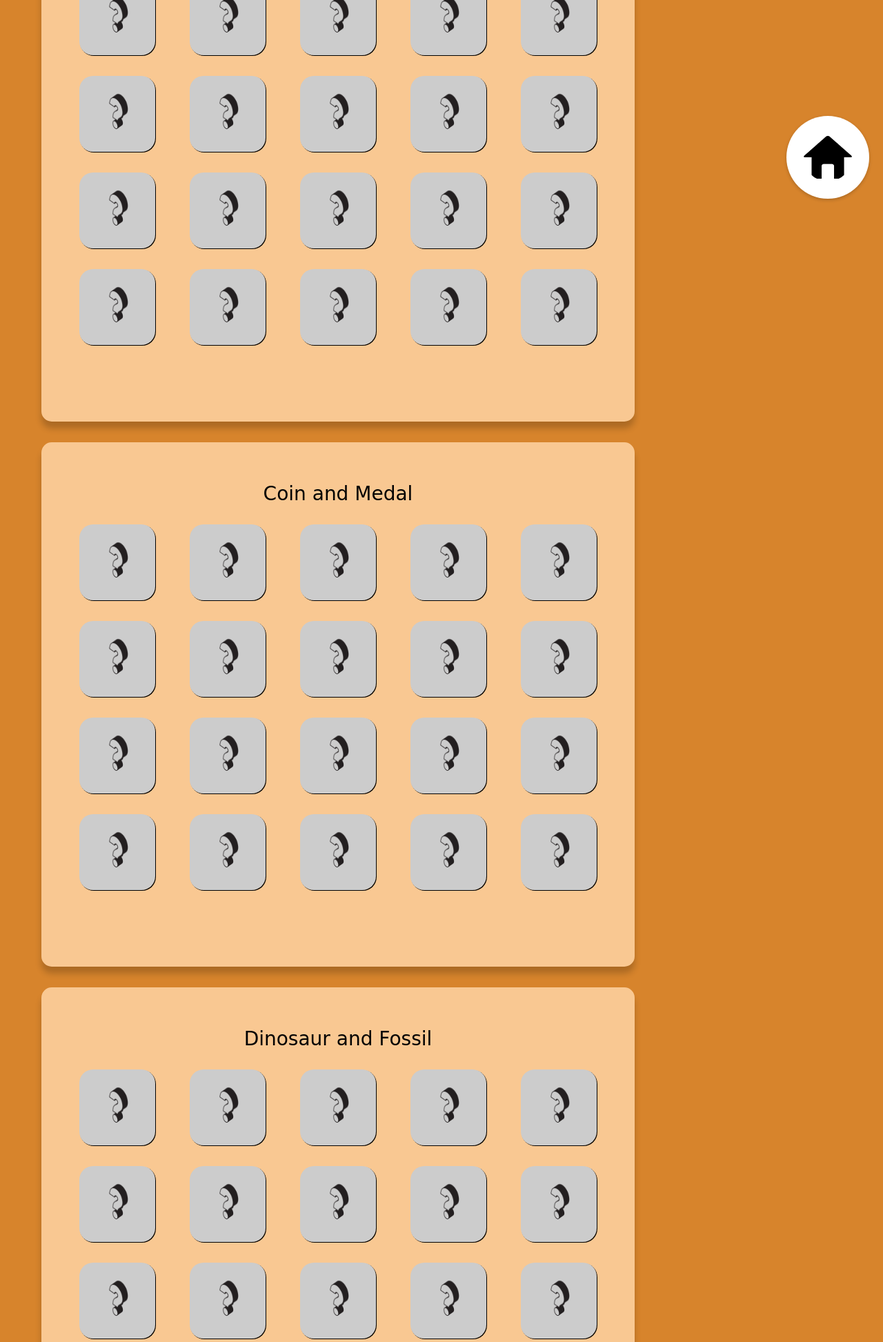
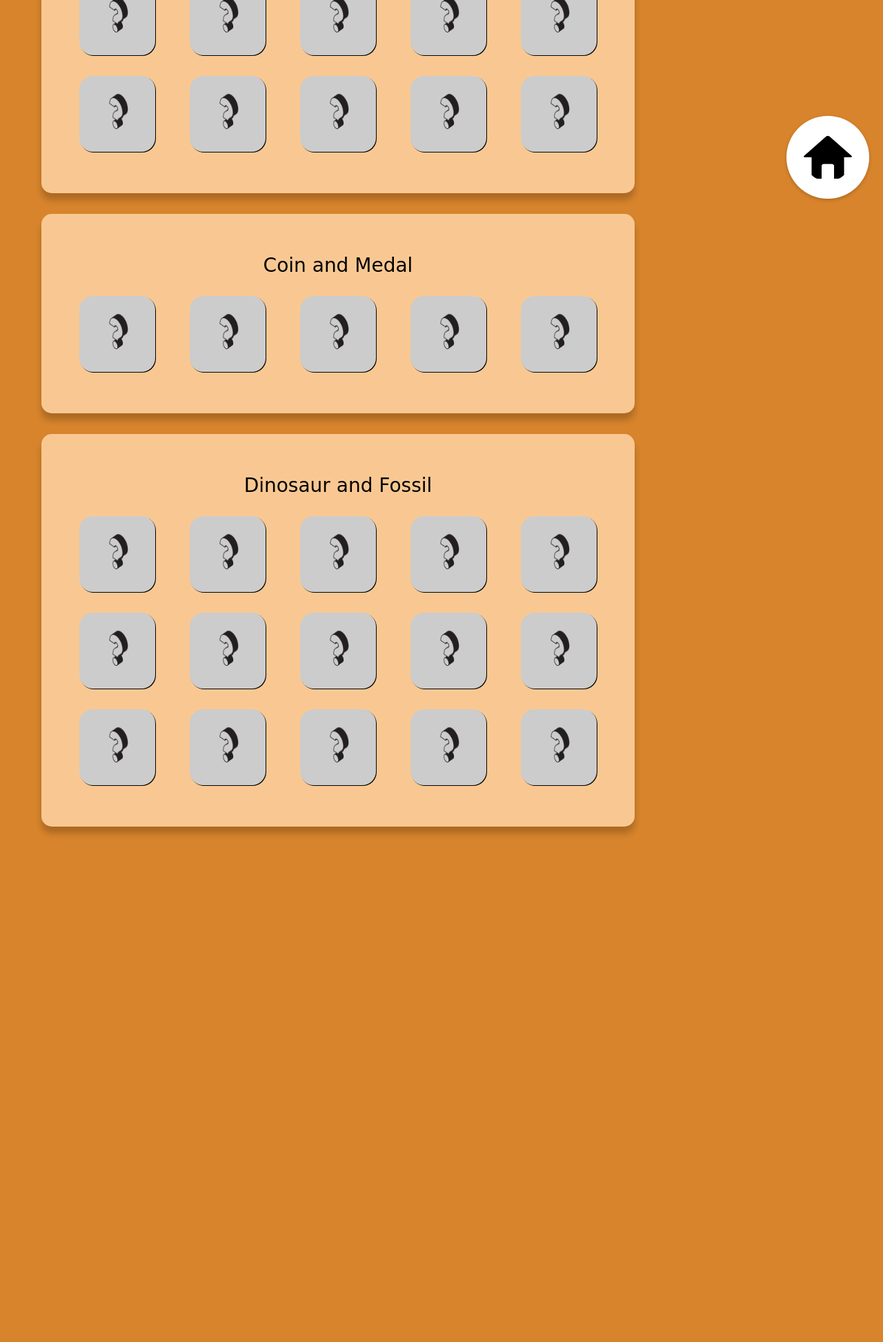
Before and after one commit to lazyelement/TeamProject-3A, a Flask app: page /collections in a window 1280 px wide. Shown: the part 492-2437 px from the top of the page at 69% size. After the commit the page ends 1703 px from the top, so only its background shows below. Run offline with Flask 3, Linux system fonts and the light colour scheme; the visitor is signed in with stand-in values (Sample User, id 1); data that the repository does not hold is empty; some web fonts are replaced.

Commit message:
improvements

```diff
--- a/static/artifactInfo.css
+++ b/static/artifactInfo.css
@@ -11,7 +11,7 @@ body {
 
 .whitebox {
     width: 800px;
-    height: 1400px;
+    height: 1350px;
     background-color: white;
     border-radius: 15px;
     box-shadow:  0 10px 10px rgba(0, 0, 0, 0.2);;
@@ -22,7 +22,7 @@ body {
     font-size: 65px;
     font-family: 'Alfa Slab One', cursive;
     color: #000;
-    margin-top: 100px;
+    margin-top: 50px;
     text-align: center;
 }
 
@@ -65,7 +65,7 @@ p {
     color: #000;
     margin-top: 100px;
     text-align: justify;
-    padding: 10px;
+    padding: 20px;
 }
 
 
--- a/static/loginCollection.css
+++ b/static/loginCollection.css
@@ -21,7 +21,7 @@ img{
 
 .collection-cat{
     width: 800px;
-    height: 700px;
+    height: 100%;
     padding:30px;
     margin-left: 60px;
     background-color: #f9c892;
--- a/static/style.css
+++ b/static/style.css
@@ -47,7 +47,7 @@ form input {
     align-items: flex-start;
     width: 100%;
     position: relative;
-    z-index: 998;
+    z-index: 500;
 }
 
 label {
@@ -90,7 +90,7 @@ button {
     position: fixed;
     bottom: 00px;
     right: -100px;
-    z-index: 500;
+    z-index: 1;
 }
 
 .image-container img {
--- a/templates/loading.html
+++ b/templates/loading.html
@@ -21,6 +21,7 @@
          display: flex;
          justify-content: center;
          align-items: center;
+         z-index: 500;
       }
       .char {
          font-size: 74px;
--- a/templates/loginCollection.html
+++ b/templates/loginCollection.html
@@ -131,40 +131,6 @@
                 <img src="../static/questionmark.png" alt="">
             </div>
         </div>
-        <div class="row">
-            <div class="gray-box">
-                <img src="../static/questionmark.png" alt="">
-            </div>
-            <div class="gray-box">
-                <img src="../static/questionmark.png" alt="">
-            </div>
-            <div class="gray-box">
-                <img src="../static/questionmark.png" alt="">
-            </div>
-            <div class="gray-box">
-                <img src="../static/questionmark.png" alt="">
-            </div>
-            <div class="gray-box">
-                <img src="../static/questionmark.png" alt="">
-            </div>
-        </div>
-        <div class="row">
-            <div class="gray-box">
-                <img src="../static/questionmark.png" alt="">
-            </div>
-            <div class="gray-box">
-                <img src="../static/questionmark.png" alt="">
-            </div>
-            <div class="gray-box">
-                <img src="../static/questionmark.png" alt="">
-            </div>
-            <div class="gray-box">
-                <img src="../static/questionmark.png" alt="">
-            </div>
-            <div class="gray-box">
-                <img src="../static/questionmark.png" alt="">
-            </div>
-        </div>
     </div>
     <div class="collection-cat">
         <p class="title">Coin and Medal</p>
@@ -175,57 +141,6 @@
                 {% else %}
                 <img src="../static/questionmark.png" alt="">
                 {% endif %}
-            </div>
-            <div class="gray-box">
-                <img src="../static/questionmark.png" alt="">
-            </div>
-            <div class="gray-box">
-                <img src="../static/questionmark.png" alt="">
-            </div>
-            <div class="gray-box">
-                <img src="../static/questionmark.png" alt="">
-            </div>
-            <div class="gray-box">
-                <img src="../static/questionmark.png" alt="">
-            </div>
-        </div>
-        <div class="row">
-            <div class="gray-box">
-                <img src="../static/questionmark.png" alt="">
-            </div>
-            <div class="gray-box">
-                <img src="../static/questionmark.png" alt="">
-            </div>
-            <div class="gray-box">
-                <img src="../static/questionmark.png" alt="">
-            </div>
-            <div class="gray-box">
-                <img src="../static/questionmark.png" alt="">
-            </div>
-            <div class="gray-box">
-                <img src="../static/questionmark.png" alt="">
-            </div>
-        </div>
-        <div class="row">
-            <div class="gray-box">
-                <img src="../static/questionmark.png" alt="">
-            </div>
-            <div class="gray-box">
-                <img src="../static/questionmark.png" alt="">
-            </div>
-            <div class="gray-box">
-                <img src="../static/questionmark.png" alt="">
-            </div>
-            <div class="gray-box">
-                <img src="../static/questionmark.png" alt="">
-            </div>
-            <div class="gray-box">
-                <img src="../static/questionmark.png" alt="">
-            </div>
-        </div>
-        <div class="row">
-            <div class="gray-box">
-                <img src="../static/questionmark.png" alt="">
             </div>
             <div class="gray-box">
                 <img src="../static/questionmark.png" alt="">
@@ -298,23 +213,6 @@
                 <img src="../static/questionmark.png" alt="">
             </div>
         </div>
-        <div class="row">
-            <div class="gray-box">
-                <img src="../static/questionmark.png" alt="">
-            </div>
-            <div class="gray-box">
-                <img src="../static/questionmark.png" alt="">
-            </div>
-            <div class="gray-box">
-                <img src="../static/questionmark.png" alt="">
-            </div>
-            <div class="gray-box">
-                <img src="../static/questionmark.png" alt="">
-            </div>
-            <div class="gray-box">
-                <img src="../static/questionmark.png" alt="">
-            </div>
-        </div>
     </div>
 
     <a href="/home" class="floating-btn">
--- a/templates/question.html
+++ b/templates/question.html
@@ -51,7 +51,7 @@
     var artifactObj = JSON.parse('{{ artifact | tojson | safe }}');
     var locationHint = artifactObj.hint;
     var hintMessage = document.getElementById('hintMessage');
-    hintMessage.textContent = `Hint: The artifact is located at ${locationHint}.`;
+    hintMessage.textContent = `Hint: ${locationHint}`;
   }
   function hideHintPopup() {
     var popup = document.getElementById('hintPopup');
--- a/user_api.py
+++ b/user_api.py
@@ -282,8 +282,9 @@ def basket():
     if currentBasket:
         basketList = json.loads(currentBasket)
 
-
-    return render_template('basket.html', basket=basketList, param=param)
+@app.route('/test', methods=['GET', 'POST'])
+def test():
+    return render_template('test.html')
 
 
 def get_random_item_from_firestore():
```
Also changed, not shown: static/question.css (+5 -7 lines), templates/basket.html (+3 -5 lines), static/start_instructions.JPG.
